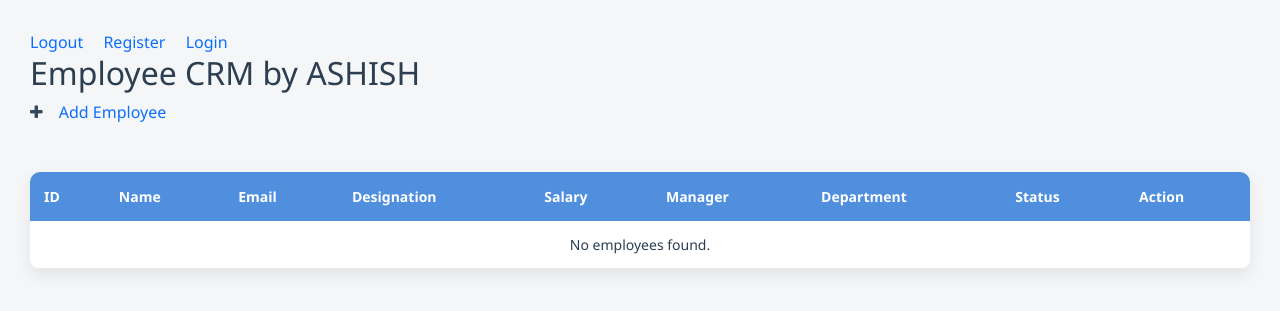
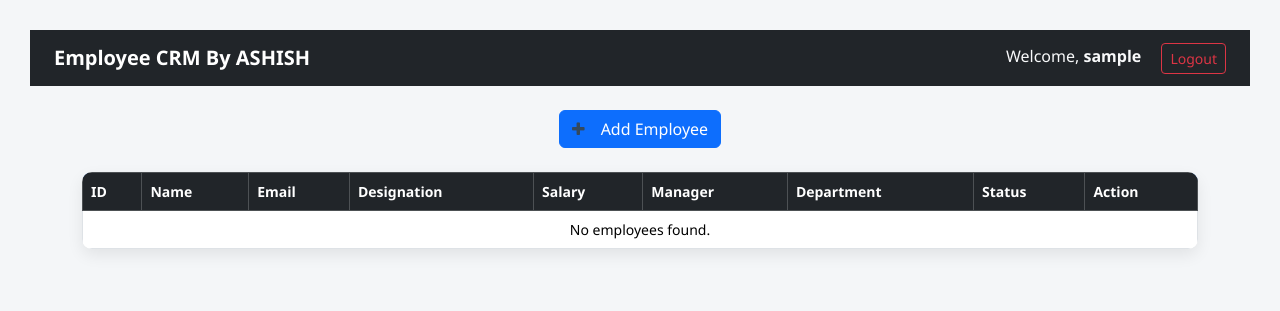
Before and after one commit to AshishMishra77/Employee, a Django app: page / in a window 1280 px wide. Shown: the top 311 px of the page. Run offline with Django 5.2, Linux system fonts and the light colour scheme; the visitor is signed in with stand-in values (Sample User, id 1); data that the repository does not hold is empty.

Commit message:
Second commit

```diff
--- a/employees_main/settings.py
+++ b/employees_main/settings.py
@@ -142,3 +142,5 @@ MEDIA_URL = '/media/'
 MEDIA_ROOT = BASE_DIR/'media'
 
 CRISPY_TEMPLATE_PACK = 'bootstrap5'
+
+LOGIN_URL = '/login/'
--- a/employees_main/urls.py
+++ b/employees_main/urls.py
@@ -3,21 +3,12 @@ from django.urls import path, include
 from django.conf import settings
 from django.conf.urls.static import static
 from . import views
-from accounts import views as AccountsViews
 
 urlpatterns = [
     path("admin/", admin.site.urls),
-
-    # Home
     path("", views.home, name="home"),
-
-    # Employee app
     path("employee/", include("employees.urls")),
-
-    # Auth (accounts app)
-    path("register/", AccountsViews.register, name="register"),
-    path("login/", AccountsViews.login_view, name="login"),
-    path("logout/", AccountsViews.logout_view, name="logout"),
+    path("", include("accounts.urls")),
 ]
 
 if settings.DEBUG:
--- a/employees_main/views.py
+++ b/employees_main/views.py
@@ -1,9 +1,7 @@
 from django.shortcuts import render
 from employees.models import Employee
-from django.contrib.auth.decorators import login_required
 
 
-@login_required(login_url="login")
 def home(request):
     employees = Employee.objects.all()
     return render(request, "home.html", {"employees": employees})
--- a/templates/accounts/login.html
+++ b/templates/accounts/login.html
@@ -5,7 +5,7 @@
 <head>
     <meta charset="UTF-8">
     <meta name="viewport" content="width=device-width, initial-scale=1.0">
-    <title>Register Employee Page</title>
+    <title>Login Employee Page</title>
 
     <link rel="stylesheet" href="{% static 'css/add_employee.css' %}">
     <link rel="stylesheet" href="https://cdnjs.cloudflare.com/ajax/libs/font-awesome/4.7.0/css/font-awesome.min.css">
--- a/templates/employee_detail.html
+++ b/templates/employee_detail.html
@@ -56,6 +56,7 @@
         </div>
 
         <div class="actions">
+            {% if perms.employees.add_employee %}
             <a href="{% url 'employee_detail' employee.id %}">
                 <i class="fa fa-eye"></i>
             </a>
@@ -64,6 +65,7 @@
             </a>
             <a href="{% url 'employee_delete' employee.id %}">
                 <i class="fa fa-trash"></i>
+            {% endif %}
             </a>
         </div>
     </div>
--- a/templates/home.html
+++ b/templates/home.html
@@ -1,58 +1,64 @@
-{% if user.is_authenticated %}
-    <a href="{% url 'logout' %}">Logout</a>&emsp;
-{% else %}
-    <a href="{% url 'login' %}">Login</a>
-    &nbsp;
-    <a href="{% url 'register' %}">Register</a>
-{% endif %}
 {% load static %}
 <!DOCTYPE html>
 <html lang="en">
 <head>
     <meta charset="UTF-8">
     <meta name="viewport" content="width=device-width, initial-scale=1.0">
-    <title>Django Employee</title>
+    <title>Employee CRM</title>
 
-    <!-- Font Awesome -->
-    <link
-        rel="stylesheet"
-        href="https://cdnjs.cloudflare.com/ajax/libs/font-awesome/4.7.0/css/font-awesome.min.css"
-    >
-
-    <!-- Bootstrap (for alerts & buttons) -->
+    <!-- Styles -->
+    <link rel="stylesheet" href="https://cdnjs.cloudflare.com/ajax/libs/font-awesome/4.7.0/css/font-awesome.min.css">
     <link href="https://cdn.jsdelivr.net/npm/bootstrap@5.3.8/dist/css/bootstrap.min.css" rel="stylesheet">
-
-    <!-- Custom CSS -->
     <link rel="stylesheet" href="{% static 'css/home.css' %}">
 </head>
 
 <body>
 
-<!-- ✅ GLOBAL MESSAGES (ADD / EDIT / DELETE / RESTORE) -->
+<!-- NAVBAR -->
+<nav class="navbar navbar-dark bg-dark px-4">
+    <a class="navbar-brand fw-bold" href="{% url 'home' %}">Employee CRM By ASHISH</a>
+
+    <div class="ms-auto">
+        {% if user.is_authenticated %}
+            <span class="text-light me-3">
+                Welcome, <strong>{{ user.username }}</strong>
+            </span>
+            <a href="{% url 'logout' %}" class="btn btn-sm btn-outline-danger">Logout</a>
+        {% else %}
+            <a href="{% url 'login' %}" class="btn btn-sm btn-outline-primary me-2">Login</a>
+            <a href="{% url 'register' %}" class="btn btn-sm btn-outline-success">Register</a>
+        {% endif %}
+    </div>
+</nav>
+
+<!-- MESSAGES -->
 {% if messages %}
     {% for message in messages %}
-    <div class="alert alert-{{ message.tags }} alert-dismissible fade show text-center mx-3 mt-3" role="alert">
+        <div class="alert alert-{{ message.tags }} alert-dismissible fade show text-center mx-3 mt-3">
             {{ message }}
             <button type="button" class="btn-close" data-bs-dismiss="alert"></button>
         </div>
     {% endfor %}
 {% endif %}
 
-<a href="{% url 'register' %}">Register</a>&emsp;
-<a href="{% url 'login' %}">Login</a>&emsp;
+<!-- HEADER -->
+<h2 class="text-center my-4"></h2>
 
-<h2>Employee CRM by ASHISH</h2>
+<!-- ADD EMPLOYEE -->
+<div class="text-center mb-4">
+    {% if perms.employees.add_employee %}
 
-<div class="center-btn">
-    <a href="{% url 'add_employee' %}" class="add-employee-btn">
+        <a href="{% url 'add_employee' %}" class="btn btn-primary">
             <i class="fa fa-plus"></i> Add Employee
         </a>
+
+    {% endif %}
 </div>
 
-<br><br>
-
-<table>
-    <thead>
+<!-- EMPLOYEE TABLE -->
+<div class="container">
+    <table class="table table-bordered table-hover">
+        <thead class="table-dark">
             <tr>
                 <th>ID</th>
                 <th>Name</th>
@@ -76,33 +82,29 @@
                     <td>{{ e.salary }}</td>
                     <td>{{ e.manager|default:"—" }}</td>
                     <td>{{ e.department }}</td>
-
-            <!-- ✅ STATUS -->
                     <td>
-                {% if e.is_active %}
-                    <span class="status active">Active</span>
-                {% else %}
-                    <span class="status inactive">Inactive</span>
-                {% endif %}
+                        <span class="badge {% if e.is_active %}bg-success{% else %}bg-secondary{% endif %}">
+                            {% if e.is_active %}Active{% else %}Inactive{% endif %}
+                        </span>
                     </td>
-
-            <!-- ✅ ACTIONS -->
                     <td>
-                <a href="{% url 'employee_detail' e.id %}" title="View">
+                        <a href="{% url 'employee_detail' e.id %}" class="text-dark me-2" title="View">
                             <i class="fa fa-eye"></i>
                         </a>
 
+                        {% if perms.employees.add_employee %}
                             {% if e.is_active %}
-                    <a href="{% url 'employee_edit' e.id %}" title="Edit">
+                                <a href="{% url 'employee_edit' e.id %}" class="text-primary me-2" title="Edit">
                                     <i class="fa fa-edit"></i>
                                 </a>
-                    <a href="{% url 'employee_delete' e.id %}" title="Delete">
+                                <a href="{% url 'employee_delete' e.id %}" class="text-danger" title="Delete">
                                     <i class="fa fa-trash"></i>
                                 </a>
                             {% else %}
-                    <a href="{% url 'employee_restore' e.id %}" title="Undo Delete">
+                                <a href="{% url 'employee_restore' e.id %}" class="text-success" title="Restore">
                                     <i class="fa fa-undo"></i>
                                 </a>
+                            {% endif %}
                         {% endif %}
                     </td>
                 </tr>
@@ -113,17 +115,14 @@
             {% endfor %}
         </tbody>
     </table>
+</div>
 
-<!-- Bootstrap JS -->
+<!-- SCRIPTS -->
 <script src="https://cdn.jsdelivr.net/npm/bootstrap@5.3.8/dist/js/bootstrap.bundle.min.js"></script>
-
-<!-- Auto-hide messages -->
 <script>
-  setTimeout(function () {
-    let alerts = document.querySelectorAll('.alert');
-    alerts.forEach(function(alert) {
-      let bsAlert = new bootstrap.Alert(alert);
-      bsAlert.close();
+    setTimeout(() => {
+        document.querySelectorAll('.alert').forEach(alert => {
+            new bootstrap.Alert(alert).close();
         });
     }, 3000);
 </script>
```
Also changed, not shown: accounts/views.py (+7 -10 lines), employees/views.py (+18 -70 lines). Lines whose indentation alone changed are shown as unchanged.
